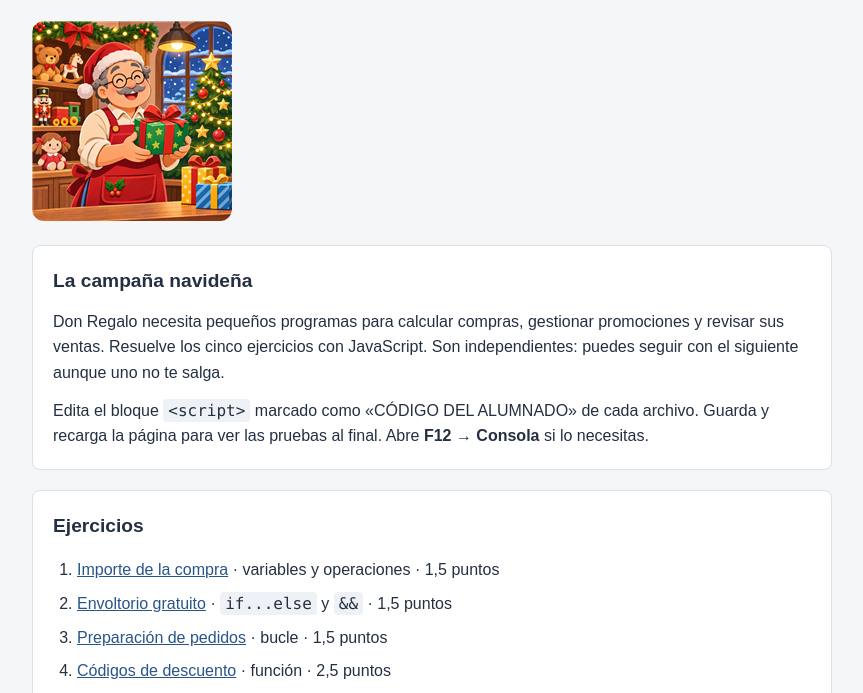
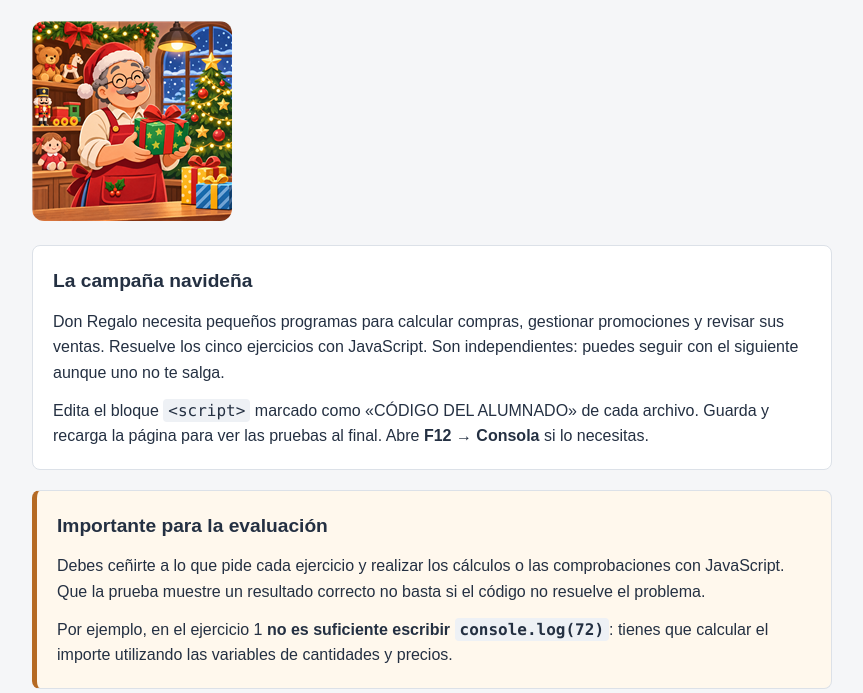
Before and after one commit to omiras/supuesto-practico-uf1842-don-regalo, a plain HTML site: page index.html in a window 1280 px wide. Shown: the part 106-799 px from the top of the page, without its empty margins (208-1071 px from the left). Drawn offline with Linux system fonts and the light colour scheme.

Commit message:
Add evaluation guidelines and styling for aviso section in index.html and style.css

```diff
--- a/index.html
+++ b/index.html
@@ -18,6 +18,11 @@
       <p>Don Regalo necesita pequeños programas para calcular compras, gestionar promociones y revisar sus ventas. Resuelve los cinco ejercicios con JavaScript. Son independientes: puedes seguir con el siguiente aunque uno no te salga.</p>
       <p>Edita el bloque <code>&lt;script&gt;</code> marcado como «CÓDIGO DEL ALUMNADO» de cada archivo. Guarda y recarga la página para ver las pruebas al final. Abre <strong>F12 → Consola</strong> si lo necesitas.</p>
     </section>
+    <section class="aviso">
+      <h2>Importante para la evaluación</h2>
+      <p>Debes ceñirte a lo que pide cada ejercicio y realizar los cálculos o las comprobaciones con JavaScript. Que la prueba muestre un resultado correcto no basta si el código no resuelve el problema.</p>
+      <p>Por ejemplo, en el ejercicio 1 <strong>no es suficiente escribir <code>console.log(72)</code></strong>: tienes que calcular el importe utilizando las variables de cantidades y precios.</p>
+    </section>
     <section>
       <h2>Ejercicios</h2>
       <ol>
--- a/style.css
+++ b/style.css
@@ -6,6 +6,7 @@ body { margin: 0; background: #f5f6f8; color: #243042; font: 16px/1.6 Arial, san
 .lesson header p { margin: 0 0 24px; color: #526077; }
 .don-regalo { display: block; width: 200px; height: 200px; object-fit: cover; margin: 0 0 24px; border-radius: 12px; }
 .lesson section { margin-bottom: 20px; padding: 20px; border: 1px solid #dce1e8; border-radius: 8px; background: #fff; }
+.lesson .aviso { border-left: 5px solid #b56a24; background: #fff8ed; }
 .lesson p { margin: 0 0 12px; }
 .lesson section > :last-child { margin-bottom: 0; }
 .lesson code, .lesson pre { font-family: Consolas, monospace; }
```
